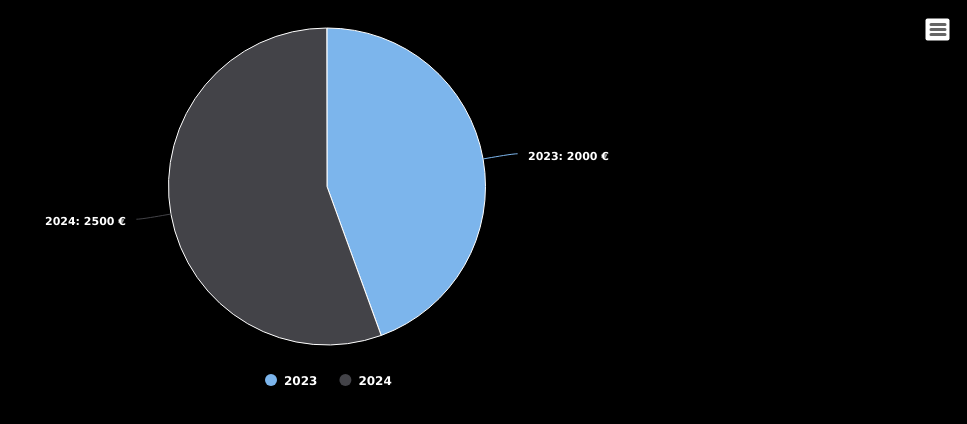
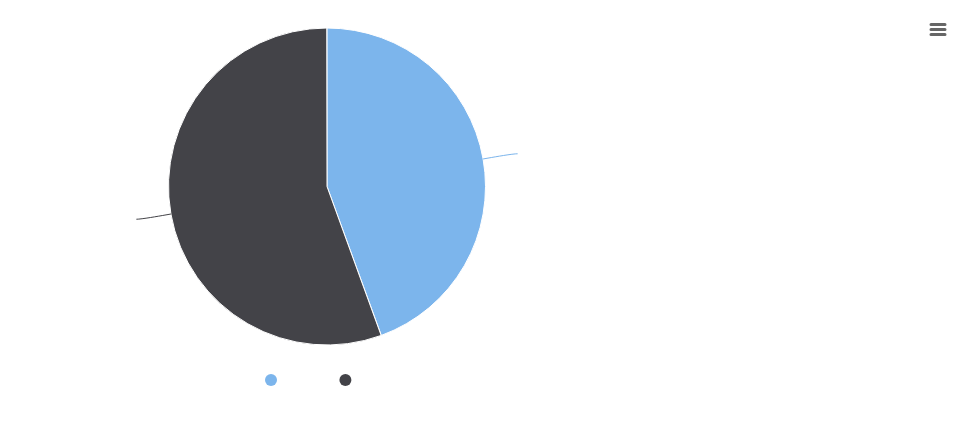
Before and after one commit to DjoAHP/Graph-Euros-par-ann-e01-Cambenbert, a plain HTML site: page index.html in a window 1280 px wide. Shown: the whole page, without its empty margins (313-1280 px from the left). Drawn offline with nearby package versions, Linux system fonts and the light colour scheme.

Commit message:
Update index.html

```diff
--- a/index.html
+++ b/index.html
@@ -8,7 +8,7 @@
 <!-- STYLE -->
 <style>
   body {
-background: #000000;
+background: none;
   }
 
   .highcharts-background {
```
